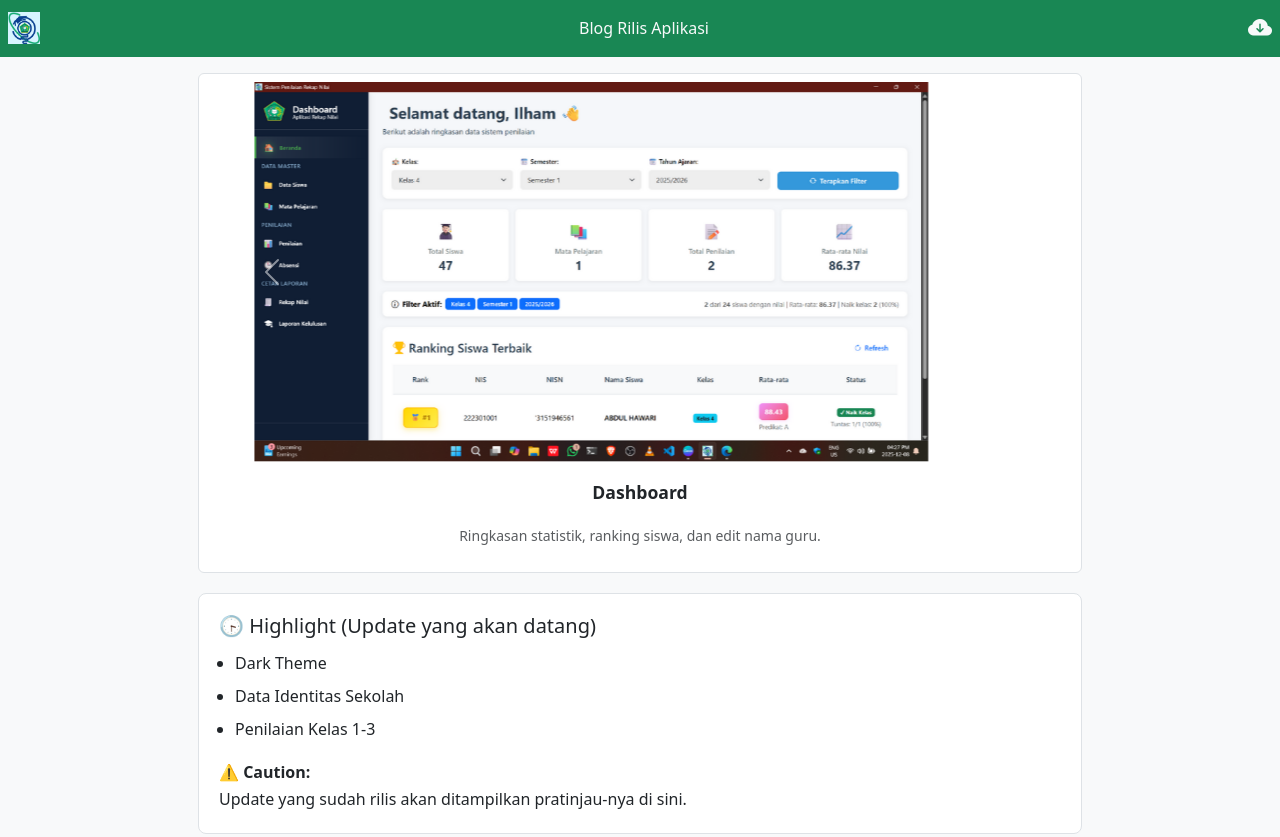
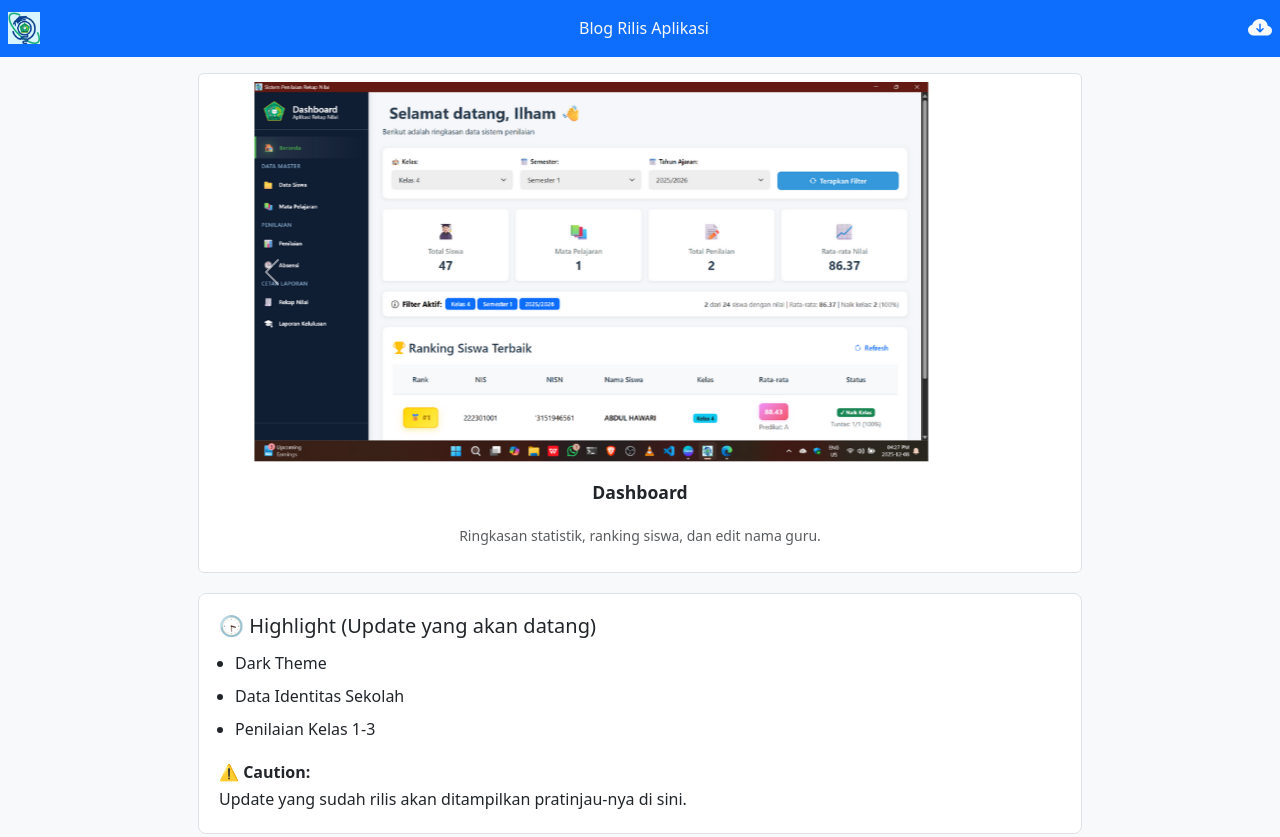
Before and after one commit to Yu4ha/webFeedback, a plain HTML site: page index.html in a window 1280 px wide. Shown: the top 837 px of the page. Drawn offline with nearby package versions, Linux system fonts and the light colour scheme.

Commit message:
update1_minorTest

```diff
--- a/index.html
+++ b/index.html
@@ -13,7 +13,7 @@
 <body>
 
 <!-- Navbar -->
-<nav class="p-2 bg-success text-light mb-3" style="position: sticky; top: 0; z-index: 1030; display: grid; grid-template-columns: auto 1fr auto; align-items: center;">
+<nav class="p-2 bg-primary text-light mb-3" style="position: sticky; top: 0; z-index: 1030; display: grid; grid-template-columns: auto 1fr auto; align-items: center;">
 
   <div>
     <img src="./assets/icon2fix.png" alt="Aplikasi Rekap Nilai dan Penilaian otomatis" style="width: 32px;">
```
